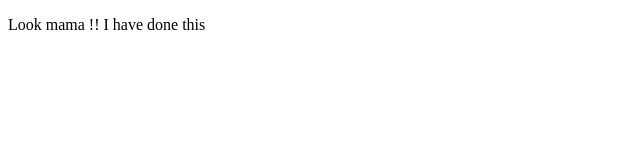
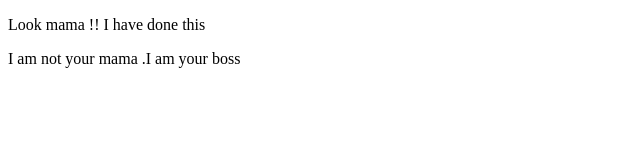
Before and after one commit to asifwebpro/my-first-website, a plain HTML site: page index.html in a window 1280 px wide. Shown: the whole page, without its empty margins (0-640 px from the left). Drawn offline with Linux system fonts and the light colour scheme.

Commit message:
Update index.html

```diff
--- a/index.html
+++ b/index.html
@@ -7,6 +7,7 @@
 </head>
 <body>
     <p>Look mama !! I have done this </p>
+    <p>I am not your mama .I am your boss</p>
 
 </body>
 </html>
```
